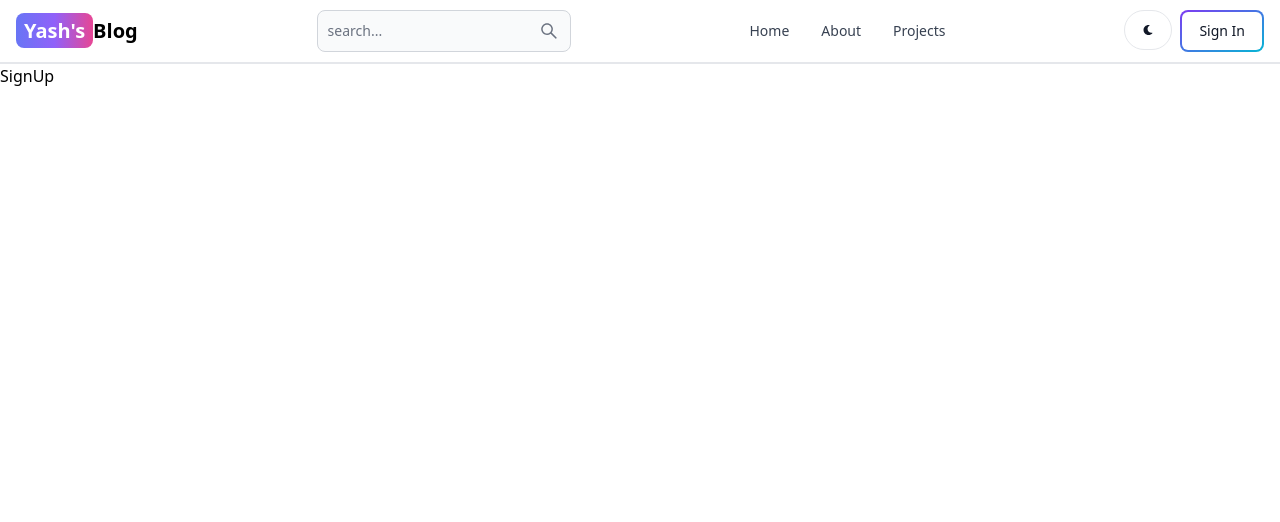
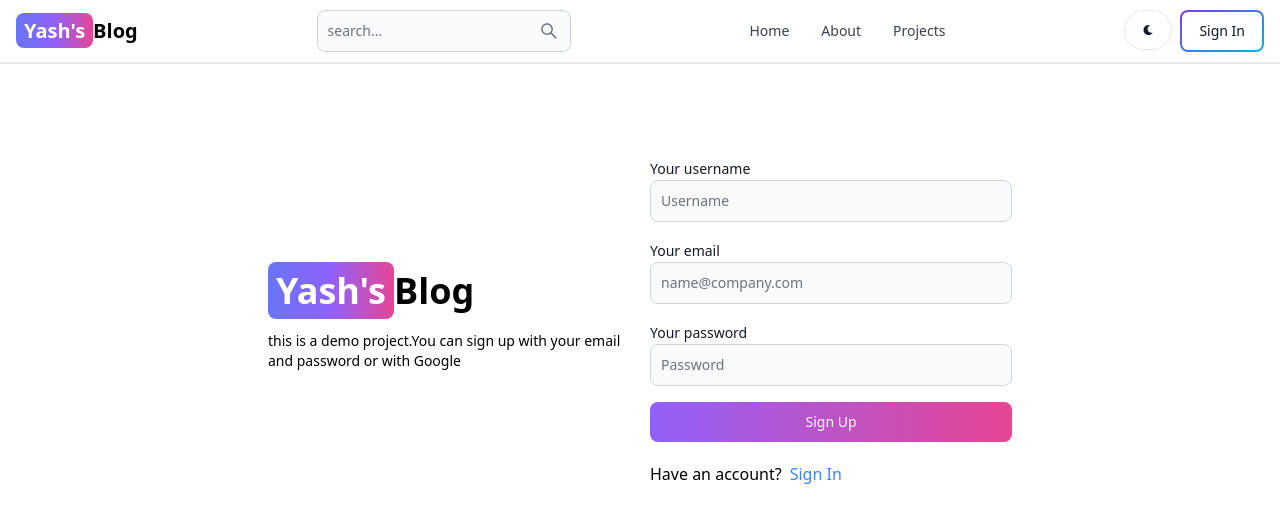
Before and after one commit to Yashharamkar/mern-blog, a React (Vite) app in the folder blog/: page /sign-up in a window 1280 px wide. Shown: the top 522 px of the page. Built offline with nearby package versions, Linux system fonts and the light colour scheme.

Commit message:
complete signup page UI

```diff
--- a/blog/src/pages/SignUp.jsx
+++ b/blog/src/pages/SignUp.jsx
@@ -1,9 +1,59 @@
+import { Button, Label, TextInput } from 'flowbite-react'
 import React from 'react'
+import { Link } from 'react-router-dom'
 
 export default function SignUp() {
   return (
-    <div>
-      SignUp
+    <div className='min-h-screen mt-20'>
+      <div className=' flex p-3 max-w-3xl mx-auto flex-col md:flex-row md:items-center gap-5'>
+        <div className='flex-1'>
+        <Link to="/" className='  text-4xl
+   font-bold dark:text-white'>
+    <span className='px-2 py-1 bg-gradient-to-r from-indigo-500
+    via-purple-500 to-pink-500 rounded-lg text-white'> Yash's</span>
+    Blog
+   </Link>
+   <p className='text-sm mt-5'> this is a demo project.You can sign up with your email and password or with Google </p>
+        </div>
+
+        <div className='flex-1'>
+          <form  className='flex flex-col gap-4'>
+            <div>
+              <Label value='Your username'/>
+              <TextInput
+              type='text'
+              placeholder='Username'
+              id='username'
+              />
+            </div>
+            <div>
+              <Label value='Your email'/>
+              <TextInput
+              type='text'
+              placeholder='name@company.com'
+              id='email'
+              />
+            </div>
+            <div>
+              <Label value='Your password'/>
+              <TextInput
+              type='text'
+              placeholder='Password'
+              id='password'
+              />
+            </div>
+            <Button gradientDuoTone='purpleToPink' type='submit'>
+              Sign Up
+            </Button>
+          </form>
+          <div className="flex gap-2 tex-sm mt-5">
+            <span> Have an account?</span>
+            <Link to ='/sign-in' className='text-blue-500'>
+              Sign In
+            </Link>
+          </div>
+        </div>
+      </div>
     </div>
   )
 }
```
